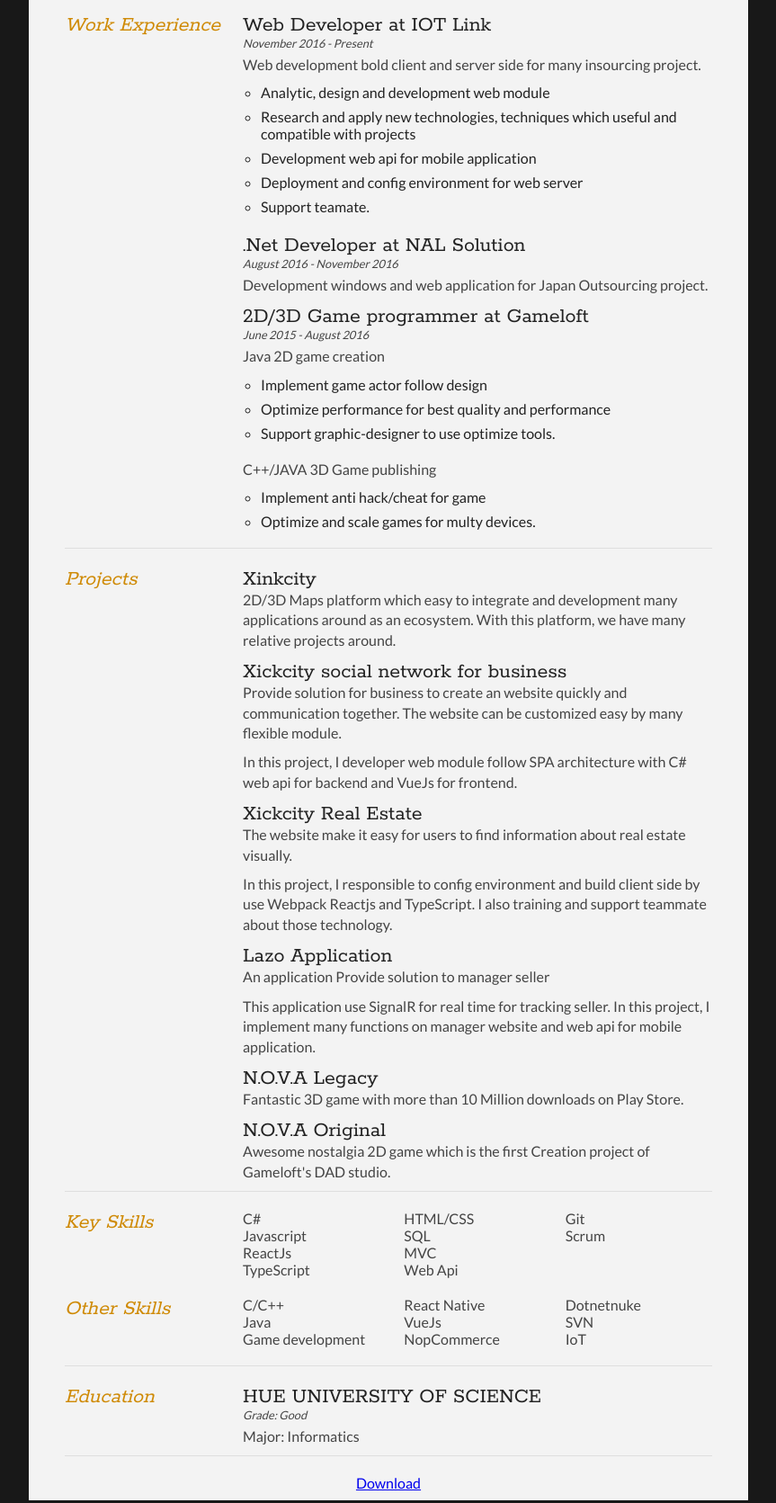
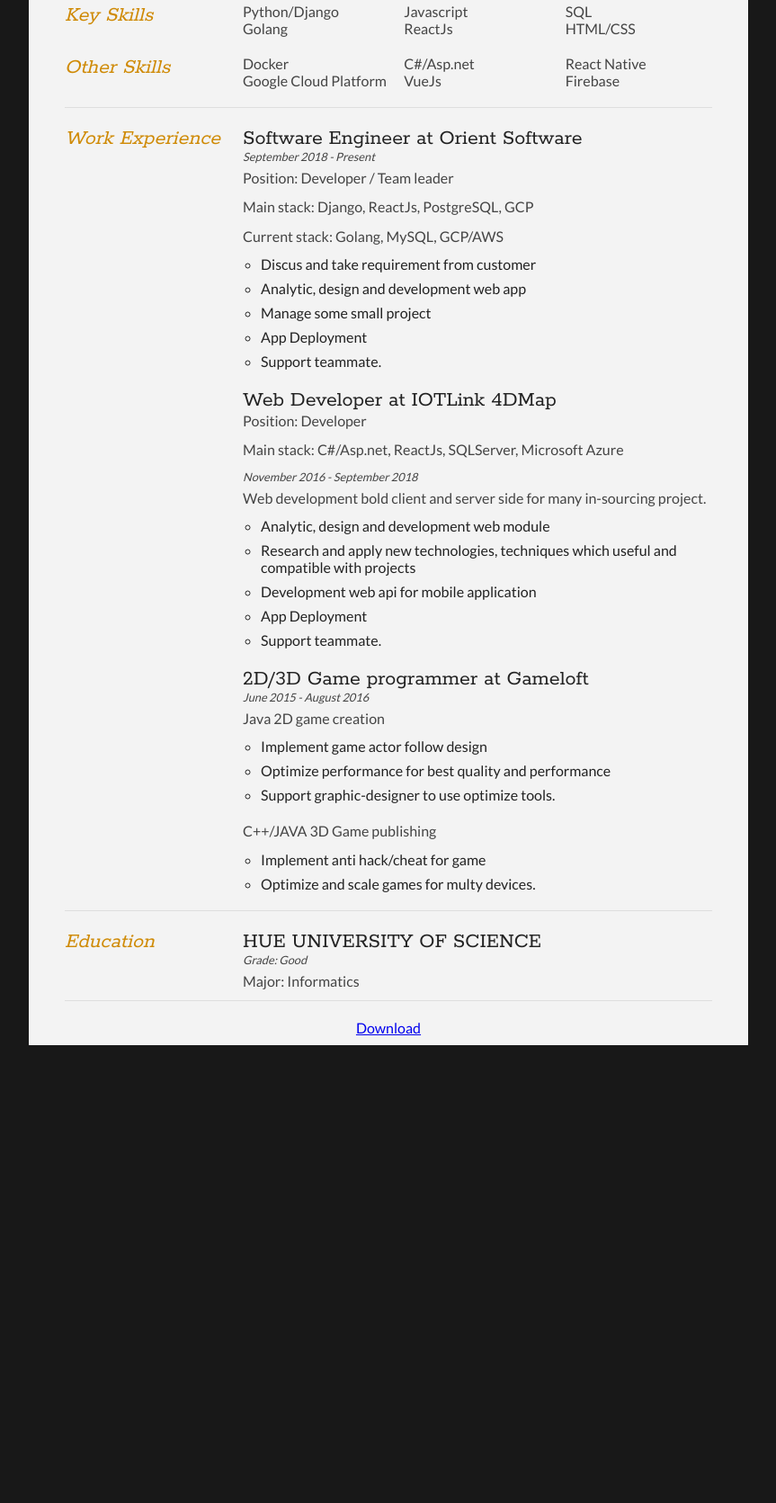
Before and after one commit to phanhuudinh/phanhuudinh.github.io, a plain HTML site: page cv/index.html in a window 1280 px wide. Shown: the part 311-1982 px from the top of the page at 90% size, without its empty margins (208-1071 px from the left). After the commit the page ends 1503 px from the top, so only its background shows below. Drawn offline with Linux system fonts and the light colour scheme.

Commit message:
update CV Nov 2020

```diff
--- a/cv/index.html
+++ b/cv/index.html
@@ -34,8 +34,7 @@
 						<a href="mailto:phanhuudinh@hotmail.com" target="_blank">phanhuudinh@hotmail.com</a>
 					</li>
 					<li>Mobile: 0905221193</li>
-					<li>Address: 02 Cam Nam 9, Hoa Xuan, Da Nang</li>
-					<li>Facebook: fb.com/phanhuudinh</li>
+					<li>Address: 02 Cam Nam 9, Cam Le, Da Nang</li>
 				</ul>
 			</div>
 			<div class="clear"></div>
@@ -49,11 +48,42 @@
 					</div>
 
 					<div class="sectionContent">
-						<p>I have almost 2 years of web programming experience as a fullstack .NET developer with strong knowledge at both frontend
-							backend. Also have more than 1 year as a game programmer, that very helpful for me to power up my skills about code
-							performance and creation mindset.</p>
+						<p>I have almost 4 years of web programming experience as a fullstack developer with strong knowledge at both frontend
+							and backend. Also have more than 1 year as a game programmer, that very helpful for me to power up up my skills in code performance and creative mindset.</p>
 					</div>
 				</article>
+				<div class="clear"></div>
+			</section>
+
+			<section>
+				<div class="sectionTitle">
+					<h1>Key Skills</h1>
+				</div>
+				<div class="sectionContent">
+					<ul class="keySkills">
+						<li>Python/Django</li>
+						<li>Golang</li>
+						<li>Javascript</li>
+						<li>ReactJs</li>
+						<li>SQL</li>
+						<li>HTML/CSS</li>
+					</ul>
+				</div>
+				<div class="clear"></div>
+				<div class="sectionTitle">
+					<h1>Other Skills</h1>
+				</div>
+
+				<div class="sectionContent">
+					<ul class="keySkills">
+						<li>Docker</li>
+						<li>Google Cloud Platform</li>
+						<li>C#/Asp.net</li>
+						<li>VueJs</li>
+						<li>React Native</li>
+						<li>Firebase</li>
+					</ul>
+				</div>
 				<div class="clear"></div>
 			</section>
 
@@ -64,22 +94,32 @@
 
 				<div class="sectionContent">
 					<article>
-						<h2>Web Developer at IOT Link</h2>
-						<p class="subDetails">November 2016 - Present</p>
-						<p>Web development bold client and server side for many insourcing project.</p>
+						<h2>Software Engineer at Orient Software</h2>
+						<p class="subDetails">September 2018 - Present</p>
+						<p>Position: Developer / Team leader</p>
+						<p>Main stack: Django, ReactJs, PostgreSQL, GCP</p>
+						<p>Current stack: Golang, MySQL, GCP/AWS</p>
+						<ul class="list">
+							<li>Discus and take requirement from customer</li>
+							<li>Analytic, design and development web app</li>
+							<li>Manage some small project</li>
+							<li>App Deployment</li>
+							<li>Support teammate.</li>
+						</ul>
+					</article>
+					<article>
+						<h2>Web Developer at IOTLink 4DMap</h2>
+						<p>Position: Developer</p>
+						<p>Main stack: C#/Asp.net, ReactJs, SQLServer, Microsoft Azure</p>
+						<p class="subDetails">November 2016 - September 2018</p>
+						<p>Web development bold client and server side for many in-sourcing project.</p>
 						<ul class="list">
 							<li>Analytic, design and development web module</li>
 							<li>Research and apply new technologies, techniques which useful and compatible with projects</li>
 							<li>Development web api for mobile application</li>
-							<li>Deployment and config environment for web server</li>
-							<li>Support teamate.</li>
+							<li>App Deployment</li>
+							<li>Support teammate.</li>
 						</ul>
-					</article>
-
-					<article>
-						<h2>.Net Developer at NAL Solution</h2>
-						<p class="subDetails">August 2016 - November 2016</p>
-						<p>Development windows and web application for Japan Outsourcing project.</p>
 					</article>
 
 					<article>
@@ -103,91 +143,6 @@
 
 			<section>
 				<div class="sectionTitle">
-					<h1>Projects</h1>
-				</div>
-
-				<div class="sectionContent">
-					<article>
-						<h2>Xinkcity</h2>
-						<p>2D/3D Maps platform which easy to integrate and development many applications around as an ecosystem. With this platform,
-							we have many relative projects around.</p>
-					</article>
-
-					<article>
-						<h2>Xickcity social network for business</h2>
-						<p>Provide solution for business to create an website quickly and communication together. The website can be customized
-							easy by many flexible module.</p>
-						<p>In this project, I developer web module follow SPA architecture with C# web api for backend and VueJs for frontend.</p>
-					</article>
-
-					<article>
-						<h2>Xickcity Real Estate</h2>
-						<p>The website make it easy for users to find information about real estate visually.</p>
-						<p>In this project, I responsible to config environment and build client side by use Webpack Reactjs and TypeScript. I
-							also training and support teammate about those technology.</p>
-					</article>
-
-					<article>
-						<h2>Lazo Application</h2>
-						<p>An application Provide solution to manager seller</p>
-						<p>This application use SignalR for real time for tracking seller. In this project, I implement many functions on manager
-							website and web api for mobile application.</p>
-					</article>
-					<article>
-						<h2>N.O.V.A Legacy</h2>
-						<p>Fantastic 3D game with more than 10 Million downloads on Play Store.</p>
-					</article>
-					<article>
-						<h2>N.O.V.A Original</h2>
-						<p>Awesome nostalgia 2D game which is the first Creation project of Gameloft's DAD studio. </p>
-					</article>
-				</div>
-				<div class="clear"></div>
-			</section>
-
-			<section>
-				<div class="sectionTitle">
-					<h1>Key Skills</h1>
-				</div>
-
-				<div class="sectionContent">
-					<ul class="keySkills">
-						<li>C#</li>
-						<li>Javascript</li>
-						<li>ReactJs</li>
-						<li>TypeScript</li>
-						<li>HTML/CSS</li>
-						<li>SQL</li>
-						<li>MVC</li>
-						<li>Web Api</li>
-						<li>Git</li>
-						<li>Scrum</li>
-					</ul>
-				</div>
-				<div class="clear"></div>
-				<div class="sectionTitle">
-					<h1>Other Skills</h1>
-				</div>
-
-				<div class="sectionContent">
-					<ul class="keySkills">
-						<li>C/C++</li>
-						<li>Java</li>
-						<li>Game development</li>
-						<li>React Native</li>
-						<li>VueJs</li>
-						<li>NopCommerce</li>
-						<li>Dotnetnuke</li>
-						<li>SVN</li>
-						<li>IoT</li>
-					</ul>
-				</div>
-				<div class="clear"></div>
-			</section>
-
-
-			<section>
-				<div class="sectionTitle">
 					<h1>Education</h1>
 				</div>
 
@@ -206,11 +161,6 @@
 			</section>
 		</div>
 	</div>
-	<!-- <script type="text/javascript">
-		var pageTracker = _gat._getTracker("UA-3753241-1");
-		pageTracker._initData();
-		pageTracker._trackPageview();
-	</script> -->
 </body>
 
 </html>
```
Also changed, not shown: 1 other file.
